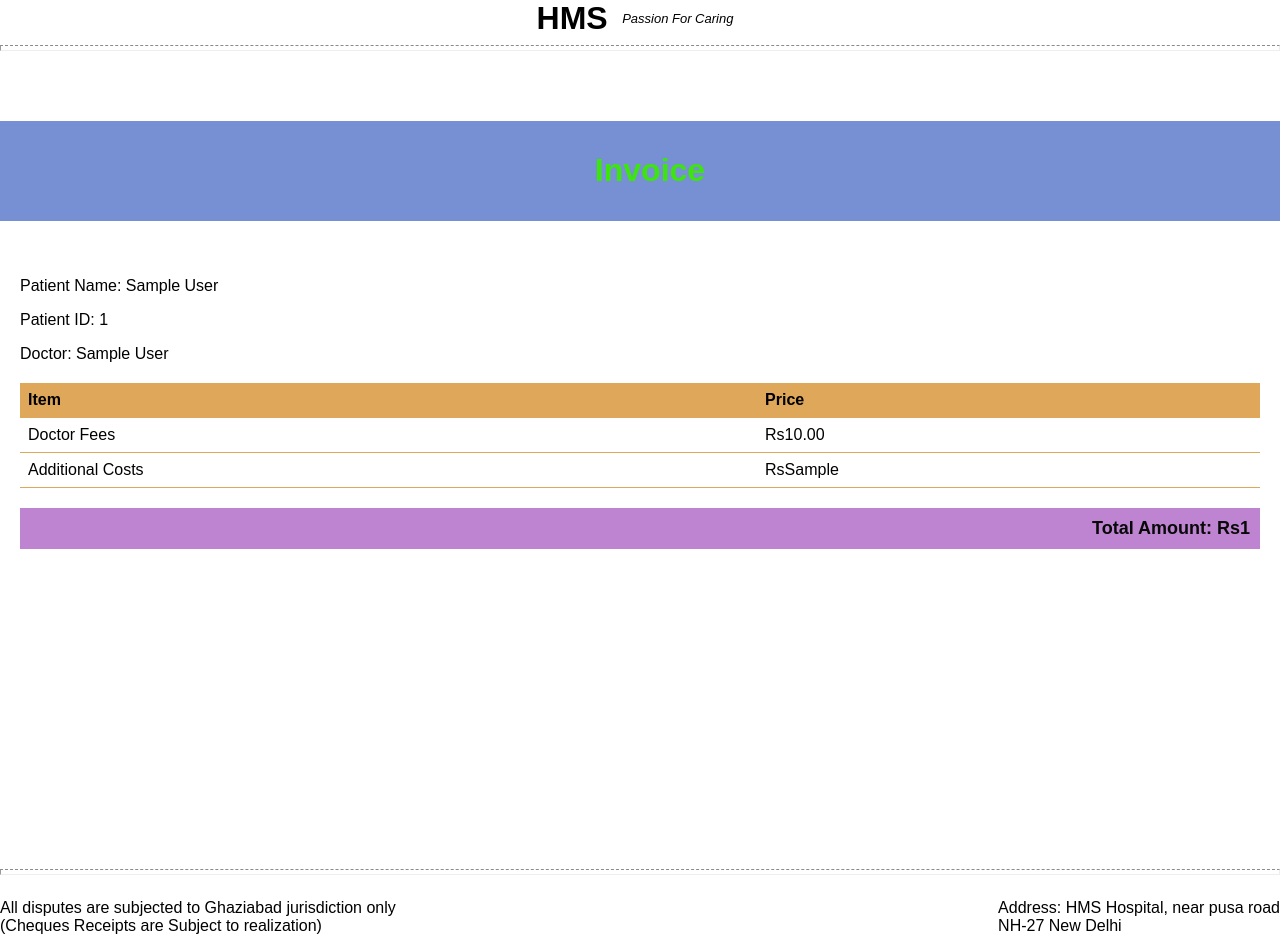
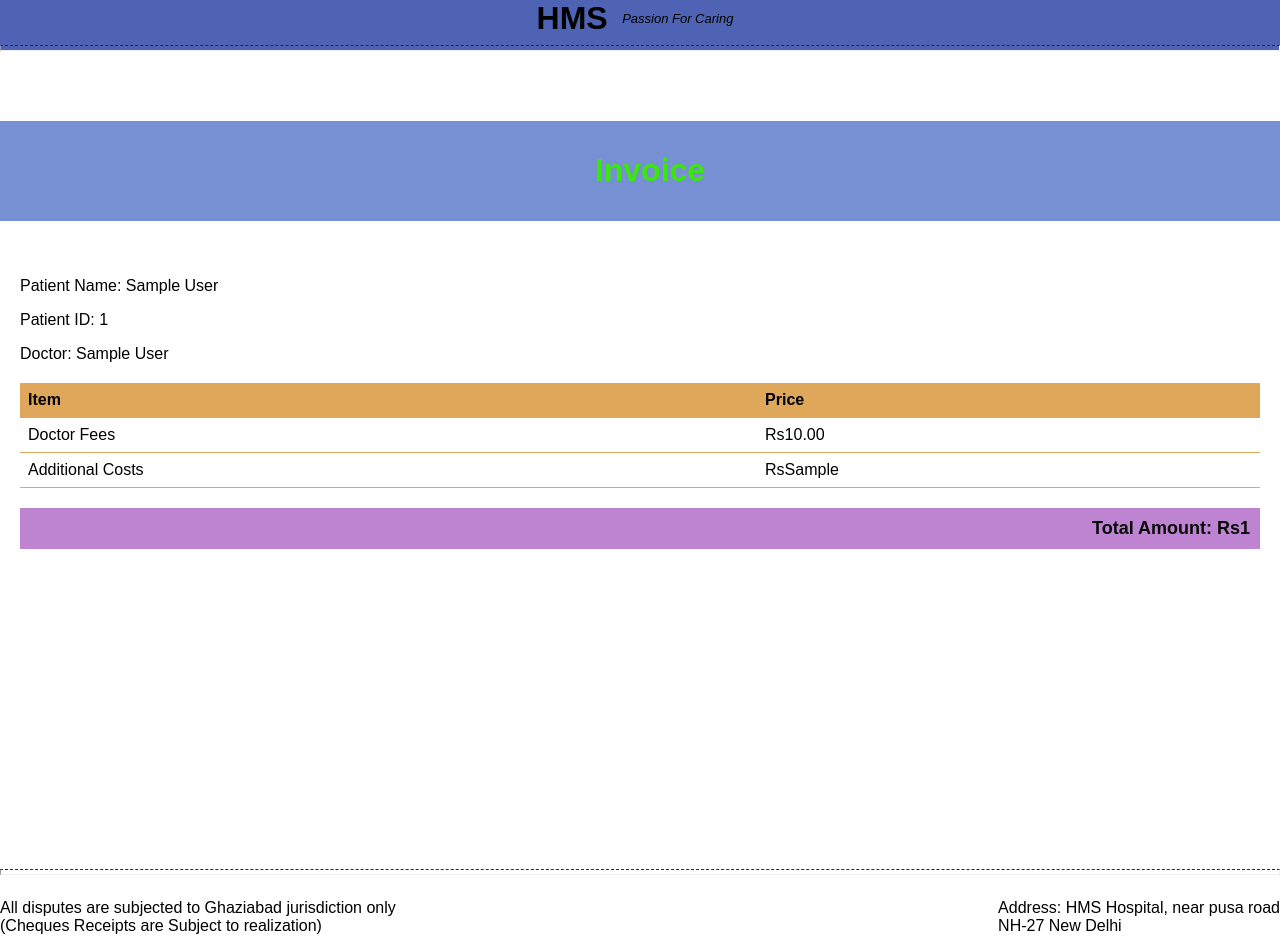
Before and after one commit to himanshu-sharmav/HMS, a Django app: template Management_System/templates/billing_templates/bill_template.html in a window 1280 px wide. Run offline with Django 3.2, Linux system fonts and the light colour scheme; tables that the repository leaves empty hold one stand-in row (values such as "Sample post"); the template is opened without the code that fills it: values that come from a table or form of the project are taken from there, most other values are stand-ins (such as "Sample title", 1, 10 or a date in 2020).

Commit message:
template changes

```diff
--- a/Management_System/templates/billing_templates/base_bill_template.html
+++ b/Management_System/templates/billing_templates/base_bill_template.html
@@ -16,6 +16,7 @@
         }
         header {
             text-align: left;
+            background-color:  #4f63b4;
         }
         header p, header h1{
             display:inline;
@@ -27,7 +28,7 @@
             margin-top: 120px;
         }
         hr {
-            border-top: 1px dashed #8c8b8b;
+            border-top: 1px dashed #2c2a2a;
         }
         hr.a {
             margin-top: 300px;
```
